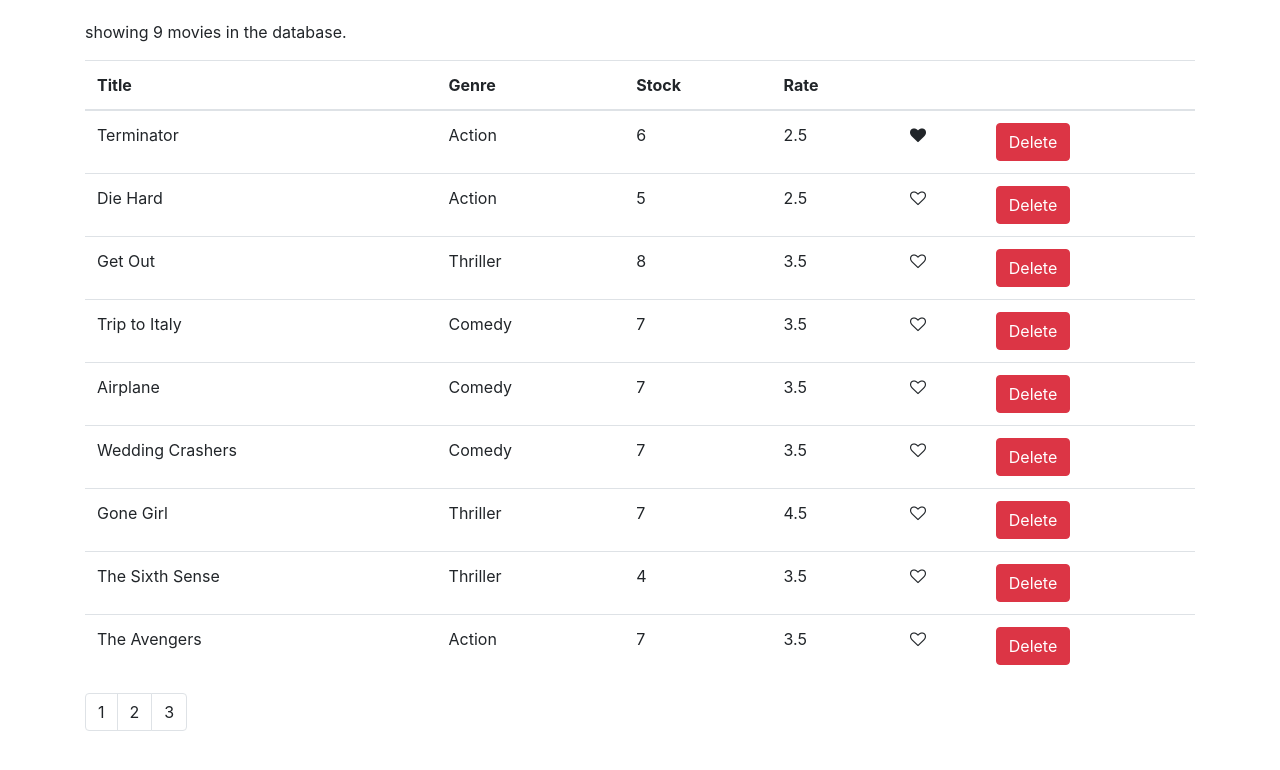
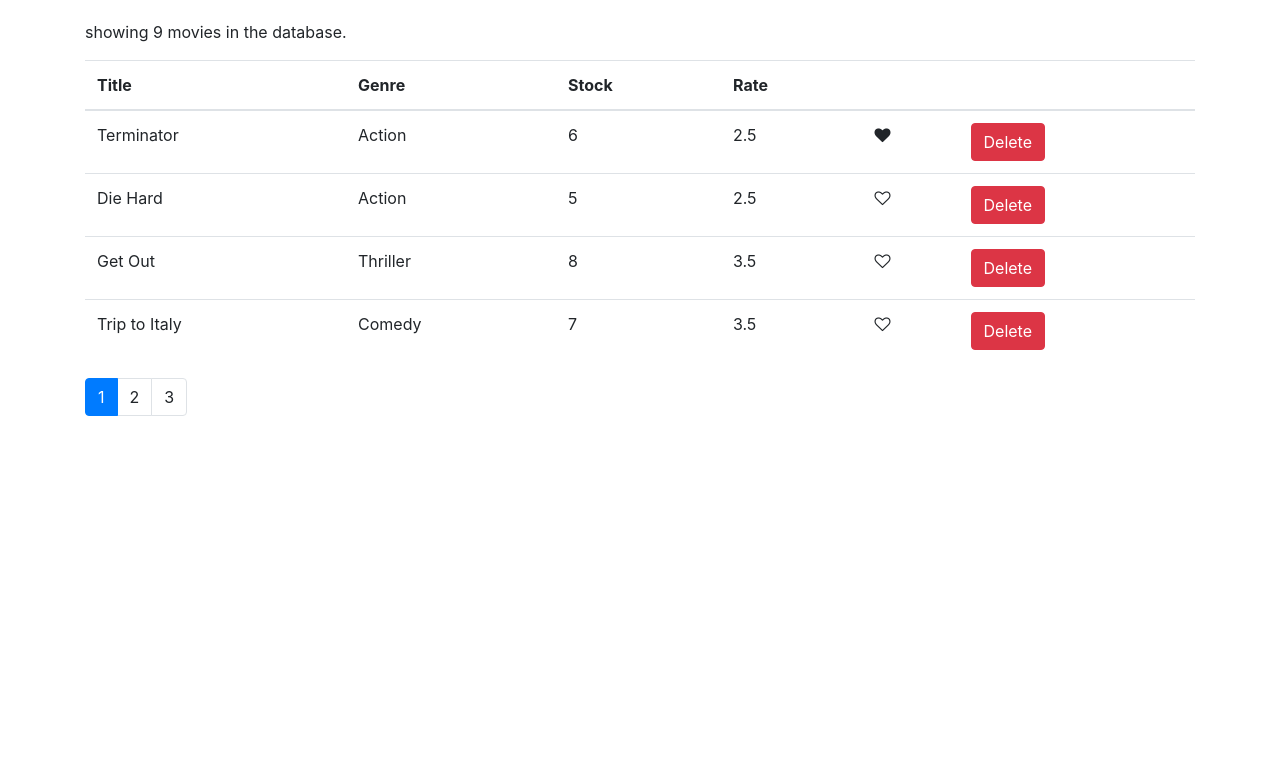
Before and after one commit to ojas-sohni/Movies-in-database, a React (Create React App) app: page / in a window 1280 px wide. Shown: the top 770 px of the page. Built offline with nearby package versions, Linux system fonts and the light colour scheme.

Commit message:
Configured Paging, 4 movies per page

```diff
--- a/src/components/common/paging.jsx
+++ b/src/components/common/paging.jsx
@@ -2,17 +2,24 @@
 import _ from "lodash";
 
 const Paging = (props) => {
-  const { itemsCount, pageSize } = props;
+  const { itemsCount, pageSize, currentPage, onPageChange } = props;
+  console.log(currentPage);
 
   const pagesCount = Math.ceil(itemsCount / pageSize);
   if (pagesCount === 1) return null;
   const pages = _.range(1, pagesCount + 1);
+
   return (
     <nav>
-      <ul class="pagination">
+      <ul className="pagination">
         {pages.map((page) => (
-          <li key={page} className="page-item">
-            <a className="page-link">{page}</a>
+          <li
+            key={page}
+            className={page === currentPage ? "page-item active" : "page-item"}
+          >
+            <a className="page-link" onClick={() => onPageChange(page)}>
+              {page}
+            </a>
           </li>
         ))}
       </ul>
--- a/src/components/movies.jsx
+++ b/src/components/movies.jsx
@@ -2,11 +2,13 @@
 import { getMovies } from "../services/fakeMovieService";
 import Like from "./common/like";
 import Paging from "./common/paging";
+import { paginate } from "../utils/paginate";
 
 class Movies extends Component {
   state = {
     movies: getMovies(),
     pageSize: 4,
+    currentPage: 1,
   };
 
   handleDelete = (movie) => {
@@ -23,12 +25,16 @@
   };
 
   handlePageChange = (page) => {
-    console.log(page);
+    this.setState({ currentPage: page });
   };
+
   render() {
     const count = this.state.movies.length;
+    const { pageSize, currentPage, movies: allMovies } = this.state;
 
     if (count === 0) return <p>There are no movies in the database.</p>;
+
+    const movies = paginate(allMovies, currentPage, pageSize);
 
     return (
       <React.Fragment>
@@ -45,7 +51,7 @@
             </tr>
           </thead>
           <tbody>
-            {this.state.movies.map((movie) => (
+            {movies.map((movie) => (
               <tr key={movie._id}>
                 <td>{movie.title}</td>
                 <td>{movie.genre.name}</td>
@@ -72,7 +78,8 @@
         </table>
         <Paging
           itemsCount={count}
-          pageSize={this.state.pageSize}
+          pageSize={pageSize}
+          currentPage={currentPage}
           onPageChange={this.handlePageChange}
         ></Paging>
       </React.Fragment>
--- /dev/null
+++ b/src/utils/paginate.js
@@ -0,0 +1,8 @@
+import _ from "lodash";
+
+export function paginate(items, pageNumber, pageSize) {
+  const startIndex = (pageNumber - 1) * pageSize;
+  return _(items).slice(startIndex).take(pageSize).value();
+}
+
+//this is pagination on client side
```
